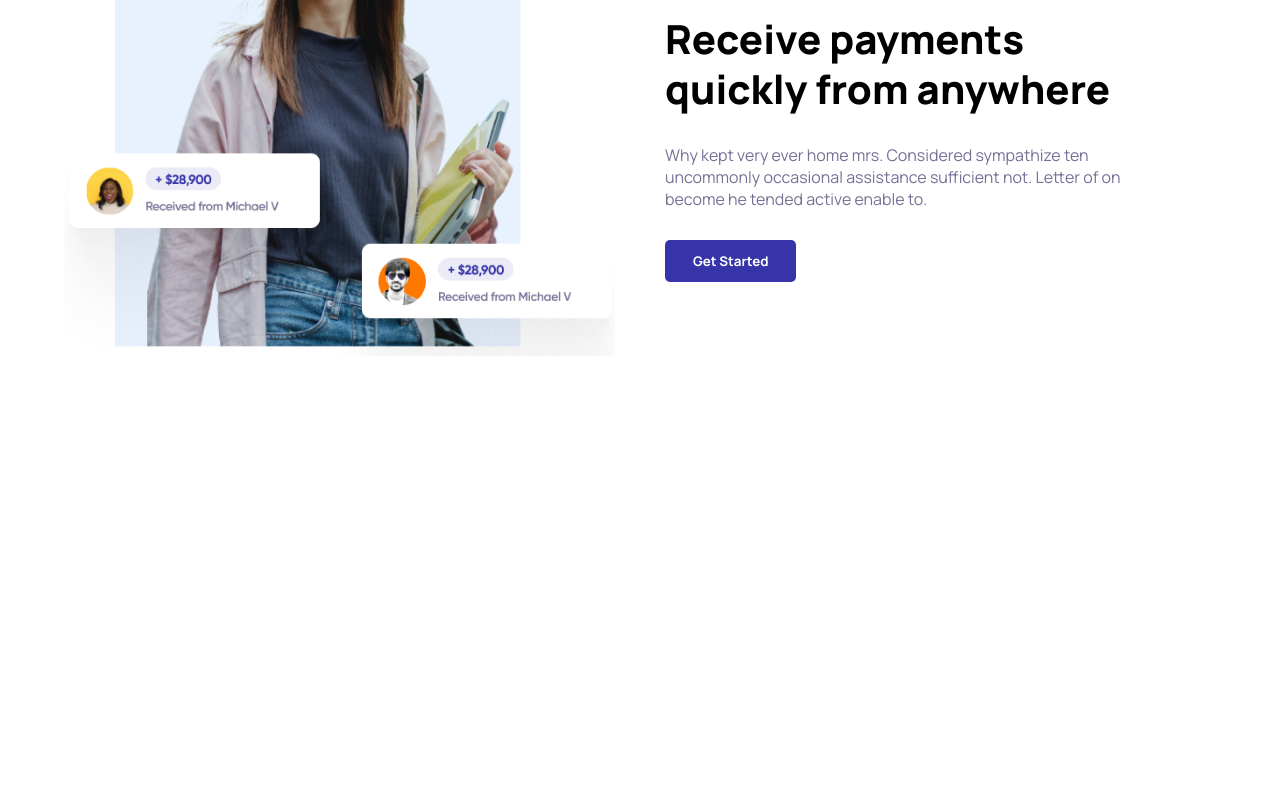
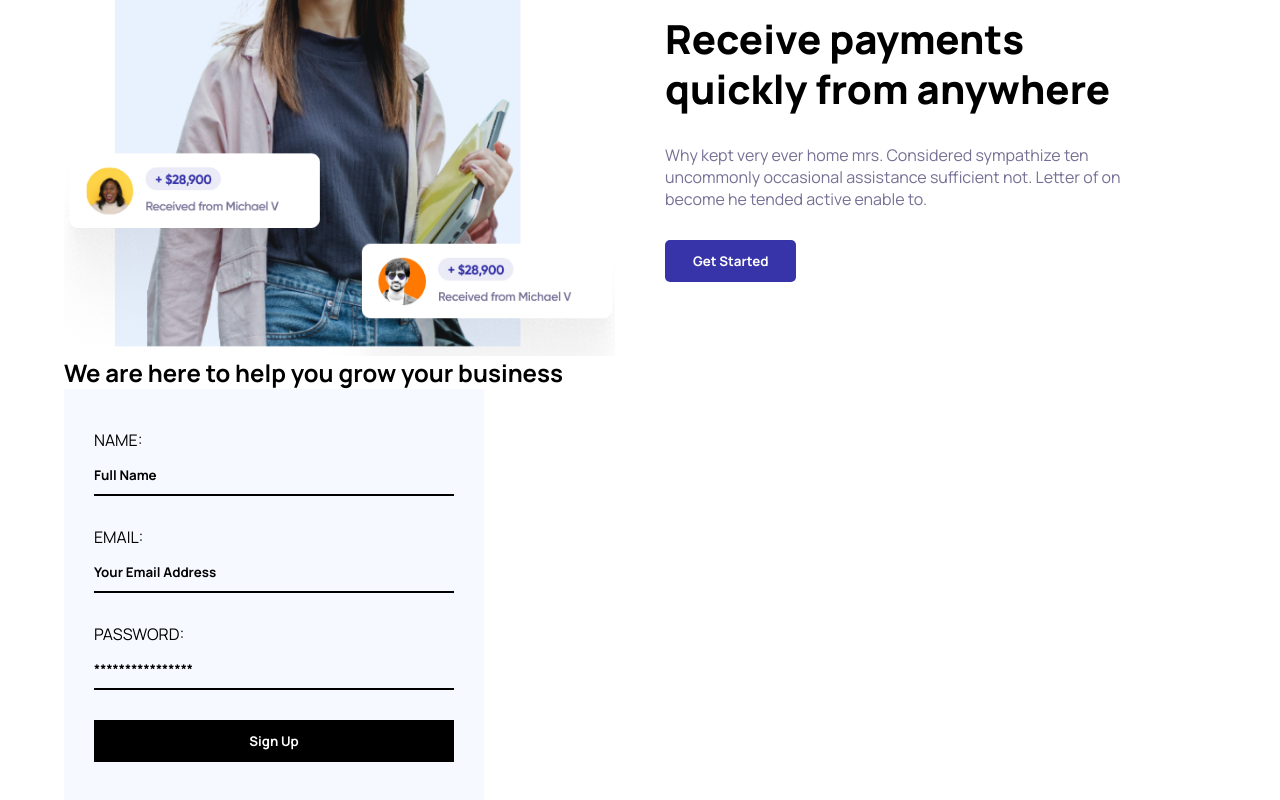
Before and after one commit to Safi100/Saas-landing-page, a React (Create React App) app: page / in a window 1280 px wide. Shown: the part 3415-4215 px from the top of the page. Before the commit the page ends 3771 px from the top, so only its background shows below. Built offline with nearby package versions, Linux system fonts and the light colour scheme.

Commit message:
create signup component

```diff
--- a/src/App.js
+++ b/src/App.js
@@ -6,6 +6,7 @@ import Content from './components/content/Content'
 import Financial from './components/financial/Financial'
 import FeaturesBlowsMind from './components/features_blows_mind/Features_blows_mind'
 import Payment from './components/payment/Payment'
+import SignUp from './components/signUp/SignUp'
 import './app.css'
 const App = () => {
     return (
@@ -17,6 +18,7 @@ const App = () => {
             <Financial />
             <FeaturesBlowsMind />
             <Payment />
+            <SignUp />
         </>
     )
 }
--- /dev/null
+++ b/src/components/signUp/SignUp.jsx
@@ -0,0 +1,15 @@
+import React from 'react';
+import Form from './form';
+import './signup.css'
+const SignUp = () => {
+    return (
+        <div className='sign_up'>
+            <div className="wrapper">
+                <h2>We are here to help you grow your business</h2>
+                <Form />
+            </div>
+        </div>
+    );
+}
+
+export default SignUp;
```
